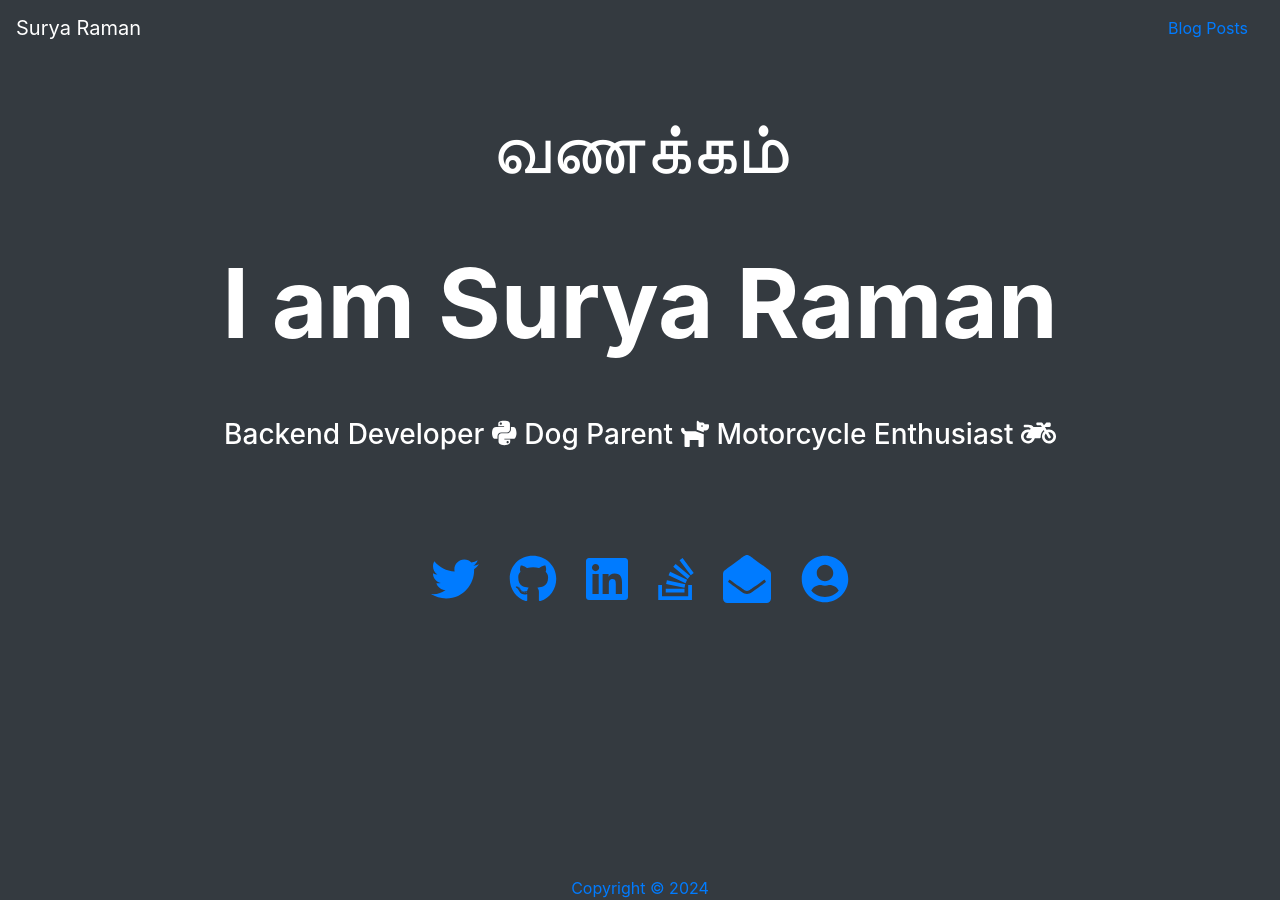
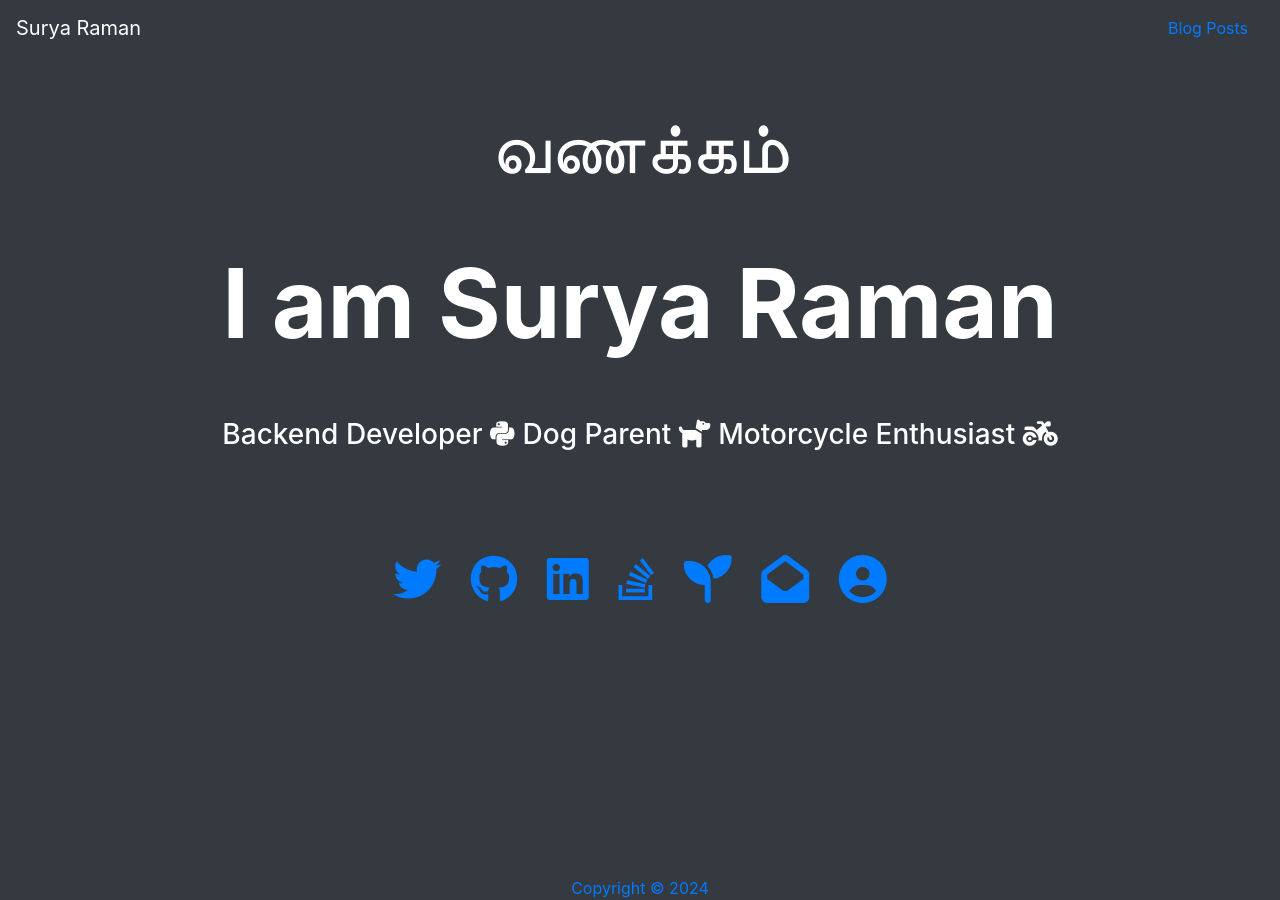
Before and after one commit to ayrusme/personal-blog, a Jekyll site: the page built from index.html, in a window 1280 px wide. Built offline with Jekyll 4.4.1, drawn with Linux system fonts in a browser that asks for light colours; nearby versions of some CDN libraries; a style sheet for code colours, icons or effects is not loaded.

Commit message:
dev: conditional render socials, add topmate

```diff
--- a/_config.yml
+++ b/_config.yml
@@ -6,10 +6,18 @@ lang: "en"
 
 # ALl my social media
 social:
-  twitter: https://twitter.com/ayrusme
-  github:  https://github.com/ayrusme
-  linkedin: https://www.linkedin.com/in/suryaraman/
-  stack-overflow: https://stackoverflow.com/users/3831618/thatrockbottomprogrammer
+  twitter:
+    url: https://twitter.com/ayrusme
+  github:
+    url: https://github.com/ayrusme
+  linkedin:
+    url: https://www.linkedin.com/in/suryaraman/
+  stack-overflow:
+    url: https://stackoverflow.com/users/3831618/thatrockbottomprogrammer
+  topmate:
+    url: https://topmate.io/surya_raman/
+    fa-icon-family: fas
+    fa-icon-class: fa-seedling
 
 # Build settings
 markdown: kramdown
--- a/_includes/scripts.html
+++ b/_includes/scripts.html
@@ -1,6 +1,4 @@
-<script defer src="https://use.fontawesome.com/releases/v5.7.1/js/all.js"
-    integrity="sha384-eVEQC9zshBn0rFj4+TU78eNA19HMNigMviK/PU/FFjLXqa/GKPgX58rvt5Z8PLs7"
-    crossorigin="anonymous"></script>
+<script src="https://kit.fontawesome.com/69c62c7d60.js" crossorigin="anonymous"></script>
 <script src="https://code.jquery.com/jquery-3.3.1.slim.min.js"
     integrity="sha384-q8i/X+965DzO0rT7abK41JStQIAqVgRVzpbzo5smXKp4YfRvH+8abtTE1Pi6jizo"
     crossorigin="anonymous"></script>
--- a/_includes/social_media.html
+++ b/_includes/social_media.html
@@ -1,8 +1,20 @@
 <div class="container-fluid bg-dark text-center pt-xl-5 pt-l-5 pt-md-5 pt-lg-5">
-    {% for socialMediaElement in site.social %}
-    <a href="{{socialMediaElement[1]}}" target="_blank" style="padding:1%">
-        <i class="fa-3x fab fa-{{socialMediaElement[0]}}"></i>
-    </a>
+    {% for entry in site.social %}
+        {% assign platform = entry[0] %}
+        {% assign details = entry[1] %}
+        {% assign icon_class = '' %}
+        {% assign icon_family = 'fab' %}
+        {% if details['fa-icon-class'] %}
+            {% assign icon_class = '' | append: details['fa-icon-class'] %}
+        {% else %}
+            {% assign icon_class = 'fa-' | append: platform %}
+        {% endif %}
+        {% if details['fa-icon-family'] %}
+            {% assign icon_family = '' | append: details['fa-icon-family'] %}
+        {% endif %}
+        <a href="{{ details.url }}" target="_blank" style="padding:1%">
+            <i class="fa-3x {{ icon_family }} {{ icon_class }}"></i>
+        </a>
     {% endfor %}
     <a href="mailto:{{site.email}}" style="padding:1%">
         <i class="fa-3x fas fa-envelope-open"></i>
```
